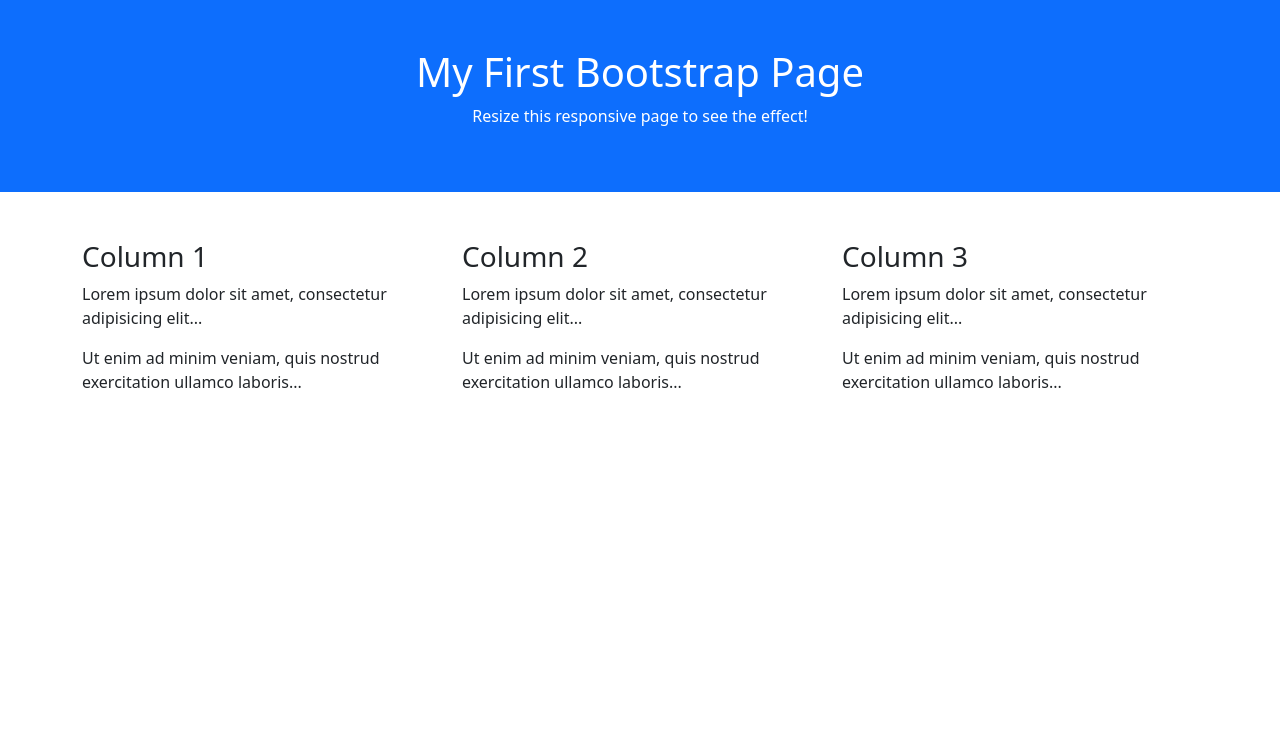
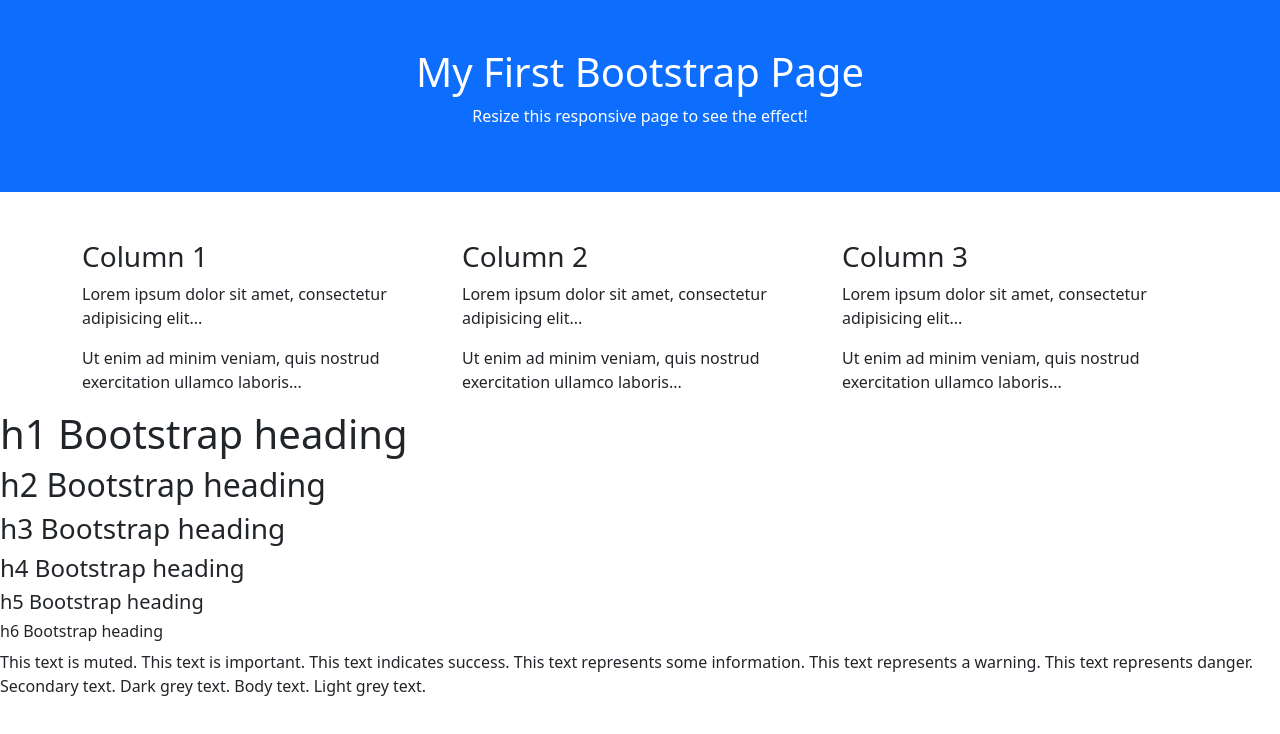
Before and after one commit to 40334-ops/bootstrap, a plain HTML site: page index.html in a window 1280 px wide. Drawn offline with nearby package versions, Linux system fonts and the light colour scheme.

Commit message:
Update index.html

```diff
--- a/index.html
+++ b/index.html
@@ -36,3 +36,32 @@
 
 </body>
 </html>
+
+
+<p class="h1">h1 Bootstrap heading</p>
+<p class="h2">h2 Bootstrap heading</p>
+<p class="h3">h3 Bootstrap heading</p>
+<p class="h4">h4 Bootstrap heading</p>
+<p class="h5">h5 Bootstrap heading</p>
+<p class="h6">h6 Bootstrap heading</p>
+
+
+This text is muted.
+
+This text is important.
+
+This text indicates success.
+
+This text represents some information.
+
+This text represents a warning.
+
+This text represents danger.
+
+Secondary text.
+
+Dark grey text.
+
+Body text.
+
+Light grey text.
```
